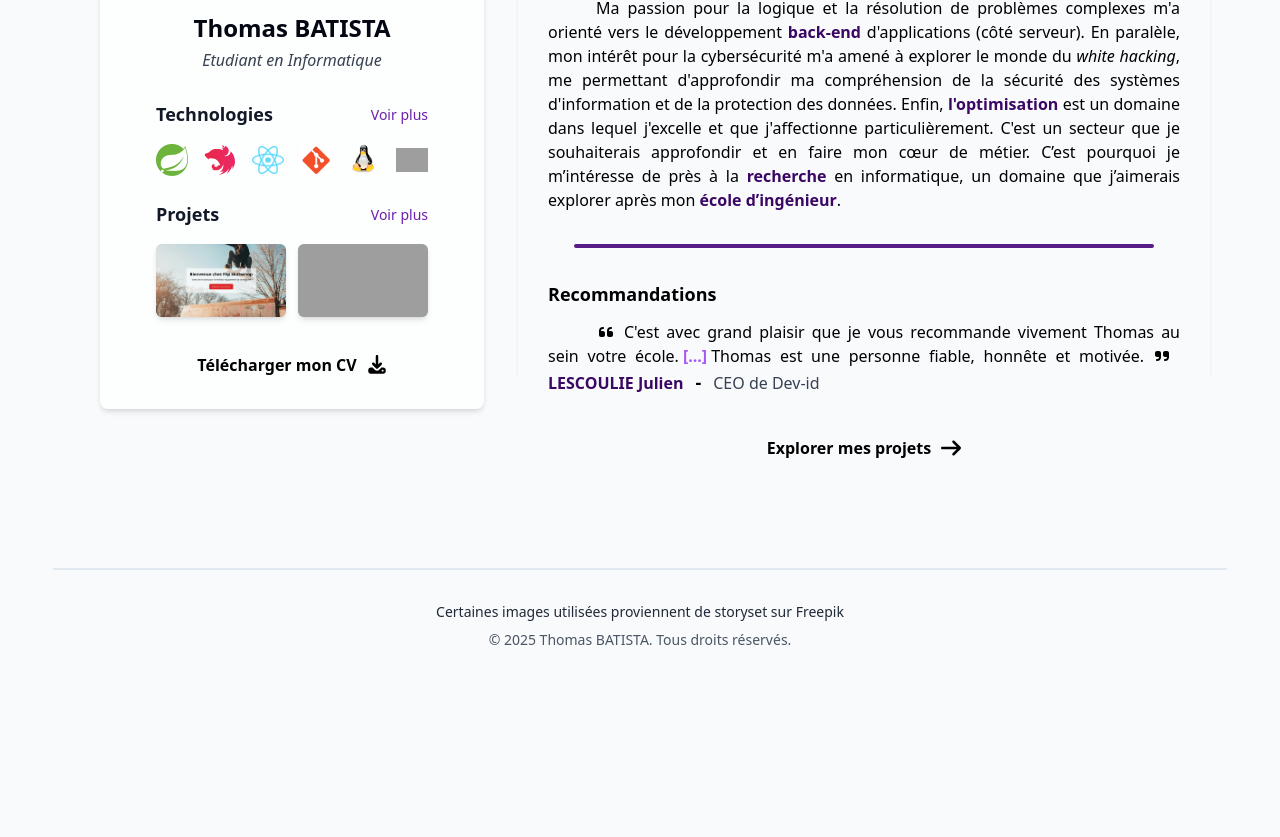
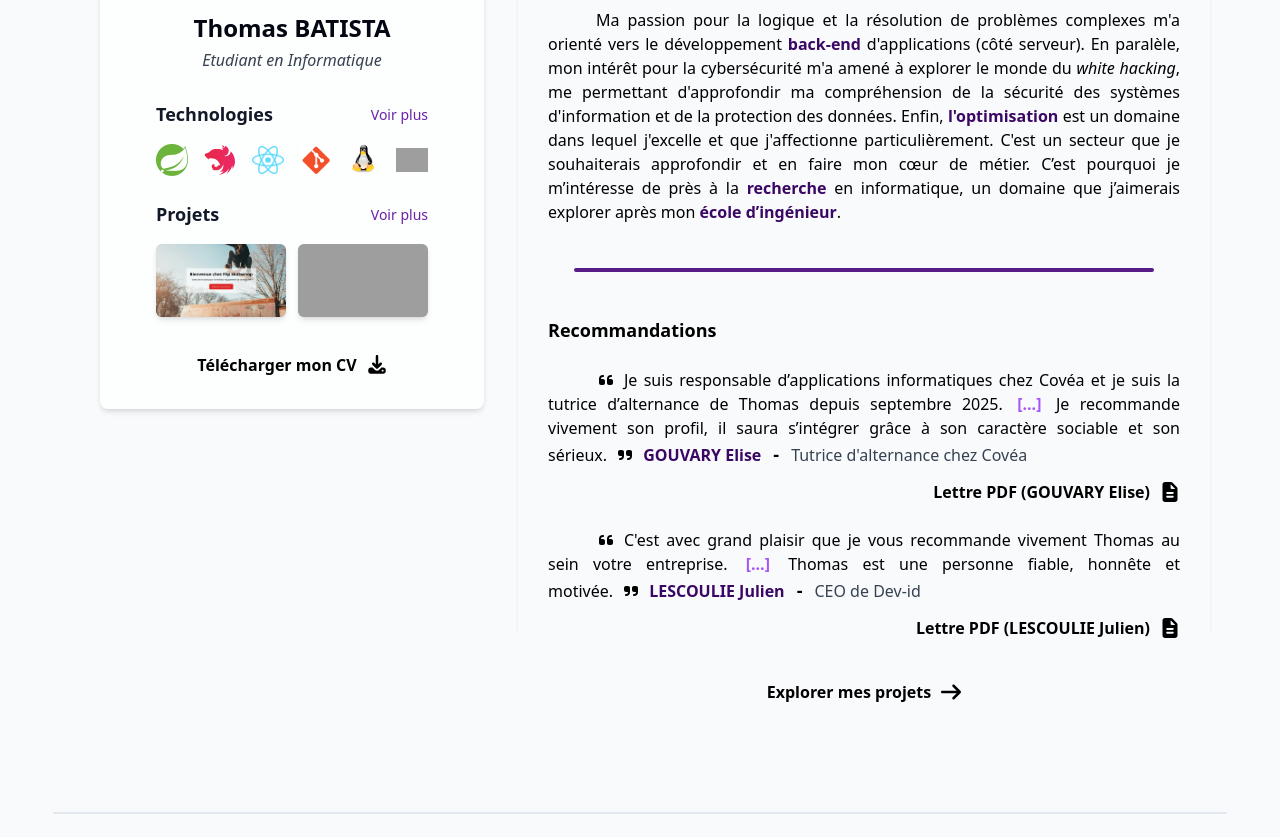
Before and after one commit to thomas-btst/portfolio, a React (Vite) app: page / in a window 1280 px wide. Shown: the part 1400-2237 px from the top of the page. Before the commit the page ends 2082 px from the top, so only its background shows below. Built offline with nearby package versions, Linux system fonts and the light colour scheme; grey boxes are pictures that could not be loaded.

Commit message:
feat(recommandations): add pdf files and update datas

```diff
--- a/src/features/Presentation.tsx
+++ b/src/features/Presentation.tsx
@@ -5,7 +5,7 @@ import { Separator } from '../components/Separator'
 import { Bold } from '../components/Bold'
 import { motion } from 'framer-motion'
 import { FontAwesomeIcon } from '@fortawesome/react-fontawesome'
-import { faQuoteLeft, faQuoteRight } from '@fortawesome/free-solid-svg-icons'
+import { faQuoteLeft, faQuoteRight, faFileLines } from '@fortawesome/free-solid-svg-icons'
 
 function Paragraph({ children }: PropsWithChildren) {
   return (
@@ -23,6 +23,7 @@ function Paragraph({ children }: PropsWithChildren) {
 type CitationProps = PropsWithChildren<{
   author: string
   role: string
+  pdfLink?: string
 }>
 
 function CitationMore({ children }: PropsWithChildren) {
@@ -44,16 +45,28 @@ function CitationMore({ children }: PropsWithChildren) {
   )
 }
 
-function Citation({ author, role, children }: CitationProps) {
+function Citation({ author, role, pdfLink, children }: CitationProps) {
   return (
+    <div className="space-y-2">
       <Paragraph>
         <FontAwesomeIcon icon={faQuoteLeft} className="mr-2" />
         {children}
-      <FontAwesomeIcon icon={faQuoteRight} className="mx-2" />
+        <span className="whitespace-nowrap">
+          &nbsp;
+          <FontAwesomeIcon icon={faQuoteRight} className="ml-1 mr-2" />
+        </span>
         <Bold>{author}</Bold>
         <span className="text-lg mx-3 font-bold">-</span>
         <span className="text-base text-gray-700 dark:text-gray-300">{role}</span>
       </Paragraph>
+      {pdfLink && (
+        <div className="flex justify-end pt-1">
+          <IconButton to={pdfLink} target="_blank" icon={faFileLines}>
+            Lettre PDF ({author})
+          </IconButton>
+        </div>
+      )}
+    </div>
   )
 }
 
@@ -69,7 +82,7 @@ export function Presentation() {
           </div>
         </div>
 
-        <div className="relative space-y-3">
+        <div className="relative space-y-6">
           <Paragraph>
             Bienvenue sur mon portfolio ! Je suis <Bold>Thomas BATISTA</Bold>, un étudiant en 3ème année de{' '}
             <Bold>BUT Informatique</Bold> à l'IUT d'Arles et en alternance au sein de l'entreprise Dev-id située à
@@ -89,8 +102,25 @@ export function Presentation() {
           </Paragraph>
           <Separator />
           <h2 className="text-lg font-bold">Recommandations</h2>
-          <Citation author="LESCOULIE Julien" role="CEO de Dev-id">
-            C'est avec grand plaisir que je vous recommande vivement Thomas au sein votre école.
+
+          <Citation
+            author="GOUVARY Elise"
+            role="Tutrice d'alternance chez Covéa"
+            pdfLink="/lettre_de_recommandation_covea.pdf"
+          >
+            Je suis responsable d’applications informatiques chez Covéa et je suis la tutrice d’alternance de Thomas depuis septembre 2025.{' '}
+            <CitationMore>
+              Je lui confie des travaux informatiques très variés, nécessitant des compétences techniques, de coordination, de pilotage, ainsi qu’une bonne compréhension fonctionnelle. Thomas est capable de traiter beaucoup de sujets en parallèle, il est très autonome et montre toujours une grande motivation quelles que soient les tâches confiées. Ses productions répondent bien à nos besoins, elles sont de qualité, car il sait bien creuser les problématiques.
+            </CitationMore>{' '}
+            Je recommande vivement son profil, il saura s’intégrer grâce à son caractère sociable et son sérieux.
+          </Citation>
+
+          <Citation
+            author="LESCOULIE Julien"
+            role="CEO de Dev-id"
+            pdfLink="/lettre_de_recommandation_devid.pdf"
+          >
+            C'est avec grand plaisir que je vous recommande vivement Thomas au sein votre entreprise.{' '}
             <CitationMore>
               Ayant eu le privilège de superviser ses précédents stages et alternances chez Dev-id, je peux attester de
               son engagement et d’un bon niveau technique dans les technologies (stack) sur lesquels il a eu
@@ -103,9 +133,10 @@ export function Presentation() {
               produit. En plus de ses compétences techniques il possède d'excellentes appétences pour le travail en
               équipe. Il a toujours été collaboratif et disposé à partager ses connaissances avec ses collègues, ce qui
               a renforcé l'esprit d'équipe au sein de notre organisation.
-            </CitationMore>
+            </CitationMore>{' '}
             Thomas est une personne fiable, honnête et motivée.
           </Citation>
+
           <div className="absolute h-full w-0.5 rounded-full bg-slate-100 dark:bg-zinc-800 -top-8 -left-8" />
           <div className="absolute h-full w-0.5 rounded-full bg-slate-100 dark:bg-zinc-800 -top-8 -right-8" />
         </div>
```
Also changed, not shown: 2 other files (tests, documents, lock files or other folders). Lines whose indentation alone changed are shown as unchanged.
